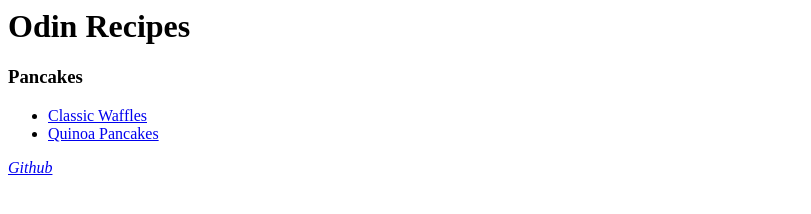
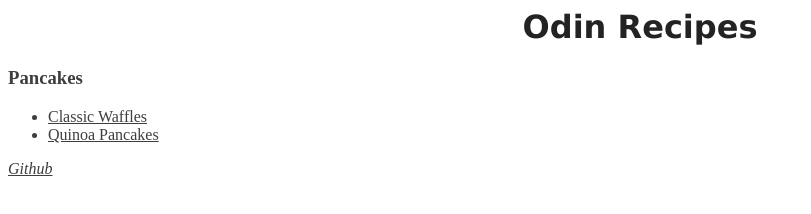
Before and after one commit to nevin-riot/odin-recipes, a plain HTML site: page index.html in a window 1280 px wide. Shown: the whole page, without its empty margins (0-811 px from the left). Drawn offline with Linux system fonts and the light colour scheme.

Commit message:
Add style to h1 and *

```diff
--- /dev/null
+++ b/assets/main.css
@@ -0,0 +1,12 @@
+*{
+    color: #3E3E3E;
+}
+h1{
+    color: #232323;
+    text-align: center;
+    font-family:  "Verdana", sans-serif;
+}
+
+recipe{
+
+}
--- a/index.html
+++ b/index.html
@@ -2,6 +2,7 @@
 <head>
   <title>Odin Recipes
   </title>
+<link rel="stylesheet" href="./assets/main.css">
 </head>
 <body>
   <h1>Odin Recipes
```
Also changed, not shown: recipes/classic-waffle.html (+1 -0 lines).
